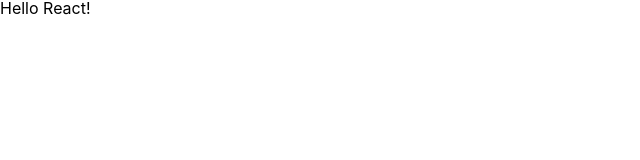
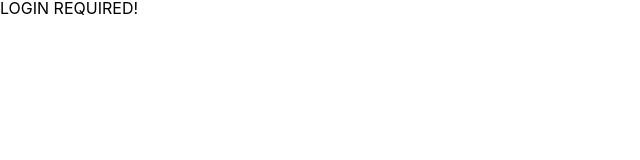
Before and after one commit to kanziw/learn-js, a React (Create React App) app in the folder antd-demo-ts/: page / in a window 1280 px wide. Shown: the top 160 px of the page, without its empty margins (0-640 px from the left). Built offline with nearby package versions, Linux system fonts and the light colour scheme.

Commit message:
[antd] Add client state and check auth property

```diff
--- a/antd-demo-ts/package.json
+++ b/antd-demo-ts/package.json
@@ -9,6 +9,7 @@
     "react": "^16.7.0-alpha.2",
     "react-apollo": "^2.3.1",
     "react-dom": "^16.7.0-alpha.2",
+    "react-router-dom": "^4.4.0-beta.6",
     "react-scripts-ts": "3.1.0",
     "styled-components": "^4.0.3",
     "styled-reset": "^1.6.0"
@@ -19,7 +20,7 @@
     "test": "react-app-rewired test --env=jsdom --scripts-version react-scripts-ts",
     "download:json": "wget https://raw.githubusercontent.com/octokit/graphql-schema/master/schema.json",
     "download:graphql": "cd src/types && wget https://raw.githubusercontent.com/octokit/graphql-schema/master/schema.graphql",
-    "predownload": "rm -f schema.json types/schema.graphql",
+    "predownload": "rm -f schema.json && rm -f src/types/schema.graphql",
     "download": "npm run download:json; npm run download:graphql",
     "precodegen": "npm run download",
     "codegen": "apollo codegen:generate src/types/api.d.ts --queries='src/**/!(*.local).ts' --addTypename --schema schema.json --target typescript --outputFlat"
@@ -30,6 +31,7 @@
     "@types/node": "^10.12.2",
     "@types/react": "^16.7.0",
     "@types/react-dom": "^16.0.9",
+    "@types/react-router-dom": "^4.3.1",
     "@types/styled-components": "^4.0.3",
     "apollo": "1.9.2",
     "react-app-rewire-less": "^2.1.3",
--- a/antd-demo-ts/src/Components/App/AppContainer.tsx
+++ b/antd-demo-ts/src/Components/App/AppContainer.tsx
@@ -1,13 +1,19 @@
 import * as React from 'react'
+import { graphql } from 'react-apollo'
 import GlobalStyle from '../../global-styles'
 import theme from '../../theme'
 import { ThemeProvider } from '../../typed-components'
+import AppPresenter from './AppPresenter'
+import { IS_LOGGED_IN } from './AppQueries.local'
 
-export default () => (
+// @ts-ignore
+const AppContainer: React.FunctionComponent = ({ data }) => (
   <ThemeProvider theme={theme}>
     <>
       <GlobalStyle />
-      <div>Hello React!</div>
+      <AppPresenter isLoggedIn={data.auth.isLoggedIn} />
     </>
   </ThemeProvider>
 )
+
+export default graphql(IS_LOGGED_IN)(AppContainer)
--- /dev/null
+++ b/antd-demo-ts/src/Components/App/AppPresenter.tsx
@@ -0,0 +1,31 @@
+import React from 'react'
+import { BrowserRouter, Redirect, Route, Switch } from 'react-router-dom'
+import Home from '../../Routes/Home'
+import Login from '../../Routes/Login'
+
+interface IProps {
+  isLoggedIn: boolean
+}
+
+const AppPresenter: React.FunctionComponent<IProps> = ({ isLoggedIn }) => (
+  <BrowserRouter>
+    {isLoggedIn ? <LoggedInRoutes /> : <LoggedOutRoutes />}
+  </BrowserRouter>
+)
+
+const LoggedOutRoutes: React.FunctionComponent = () => (
+  <Switch>
+    <Route path={'/'} exact={true} component={Login} />
+    <Redirect from={'*'} to={'/'} />
+  </Switch>
+)
+
+const LoggedInRoutes: React.FunctionComponent = () => (
+  <Switch>
+    <Route path={'/'} exact={true} component={Home} />
+    <Redirect from={'*'} to={'/'} />
+  </Switch>
+)
+
+
+export default AppPresenter
--- /dev/null
+++ b/antd-demo-ts/src/Components/App/AppQueries.local.ts
@@ -0,0 +1,9 @@
+import { gql } from 'apollo-boost'
+
+export const IS_LOGGED_IN = gql`
+  {
+    auth {
+      isLoggedIn @client
+    }
+  }
+`
--- /dev/null
+++ b/antd-demo-ts/src/Routes/Home/HomeContainer.tsx
@@ -0,0 +1,6 @@
+import React from 'react'
+import HomePresenter from './HomePresenter'
+
+const HomeContainer: React.FunctionComponent = () => <HomePresenter />
+
+export default HomeContainer
--- /dev/null
+++ b/antd-demo-ts/src/Routes/Home/HomePresenter.tsx
@@ -0,0 +1,5 @@
+import React from 'react'
+
+const HomePresenter: React.FunctionComponent = () => <h1>YOU ARE LOGGED IN!</h1>
+
+export default HomePresenter
--- /dev/null
+++ b/antd-demo-ts/src/Routes/Home/index.tsx
@@ -0,0 +1,3 @@
+import HomeContainer from './HomeContainer'
+
+export default HomeContainer
--- /dev/null
+++ b/antd-demo-ts/src/Routes/Login/LoginContainer.tsx
@@ -0,0 +1,6 @@
+import React from 'react'
+import LoginPresenter from './LoginPresenter'
+
+const LoginContainer: React.FunctionComponent = () => <LoginPresenter />
+
+export default LoginContainer
--- /dev/null
+++ b/antd-demo-ts/src/Routes/Login/LoginPresenter.tsx
@@ -0,0 +1,5 @@
+import React from 'react'
+
+const LoginPresenter: React.FunctionComponent = () => <h1>LOGIN REQUIRED!</h1>
+
+export default LoginPresenter
--- /dev/null
+++ b/antd-demo-ts/src/Routes/Login/index.tsx
@@ -0,0 +1,3 @@
+import LoginContainer from './LoginContainer'
+
+export default LoginContainer
```
Also changed, not shown: 1 other file (tests, documents, lock files or other folders).
